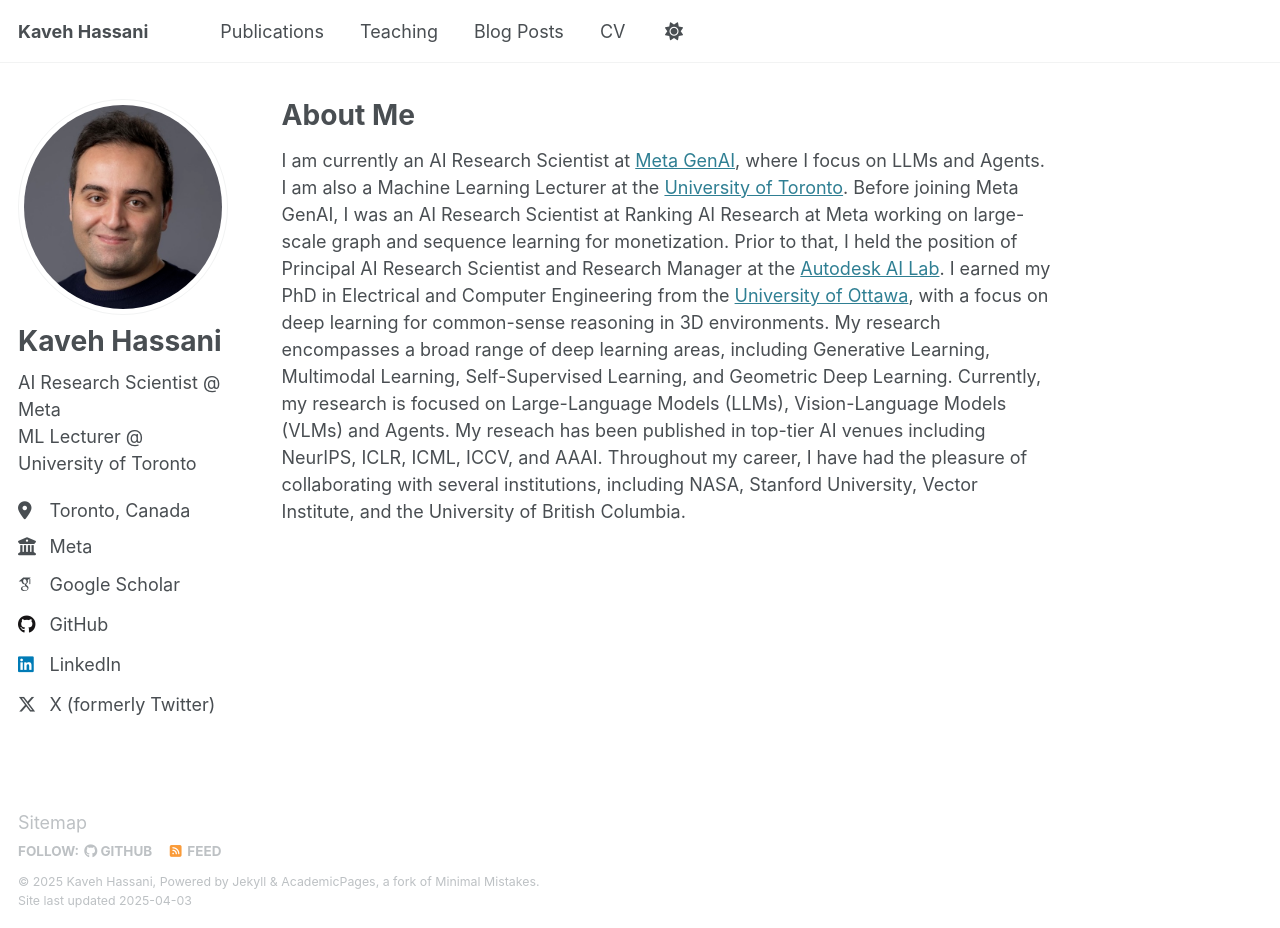
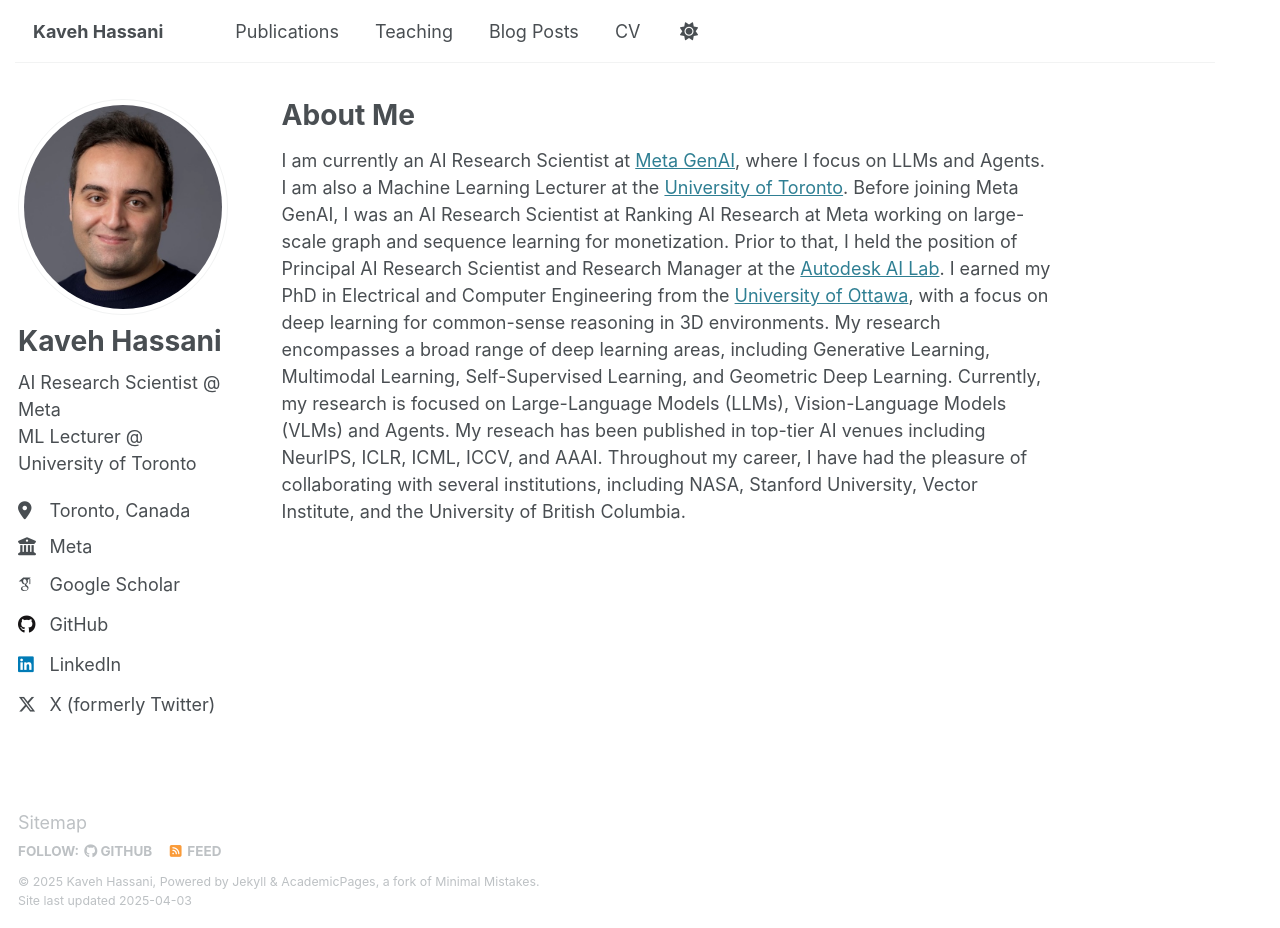
Before and after one commit to kavehhassani/kavehhassani.github.io, a Jekyll site: the page built from _pages/about.md, in a window 1280 px wide and 928 px high. Built offline with Jekyll 4.4.1, drawn with Linux system fonts in a browser that asks for light colours; some web fonts are replaced.

Commit message:
Update _masthead.scss

```diff
--- a/_sass/layout/_masthead.scss
+++ b/_sass/layout/_masthead.scss
@@ -65,3 +65,10 @@
     font-weight: 700;
   }
 }
+
+/* Ensure masthead is aligned with the main content */
+.masthead, .main-content {
+  max-width: 1200px; /* Adjust the value as needed */
+  margin: 0 auto; /* Center align the container */
+  padding: 0 15px; /* Add some padding if necessary */
+}
```
